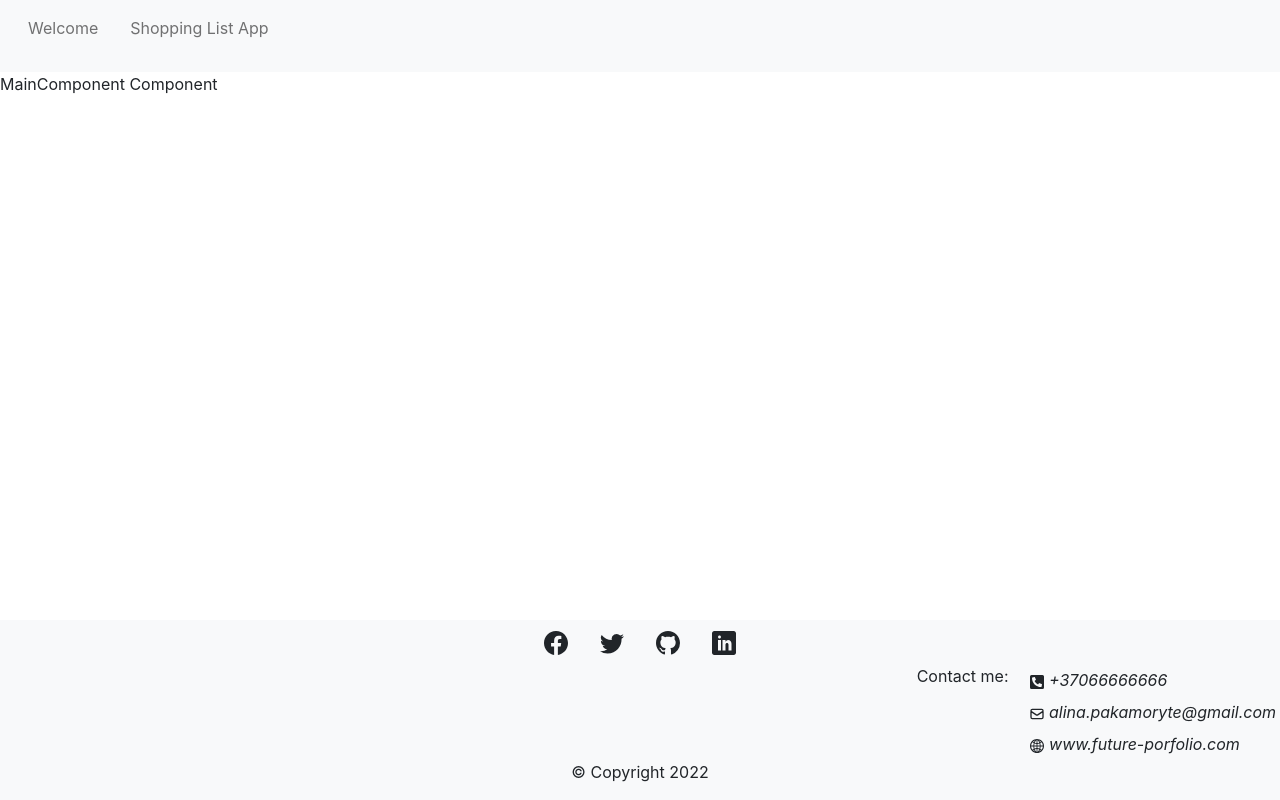
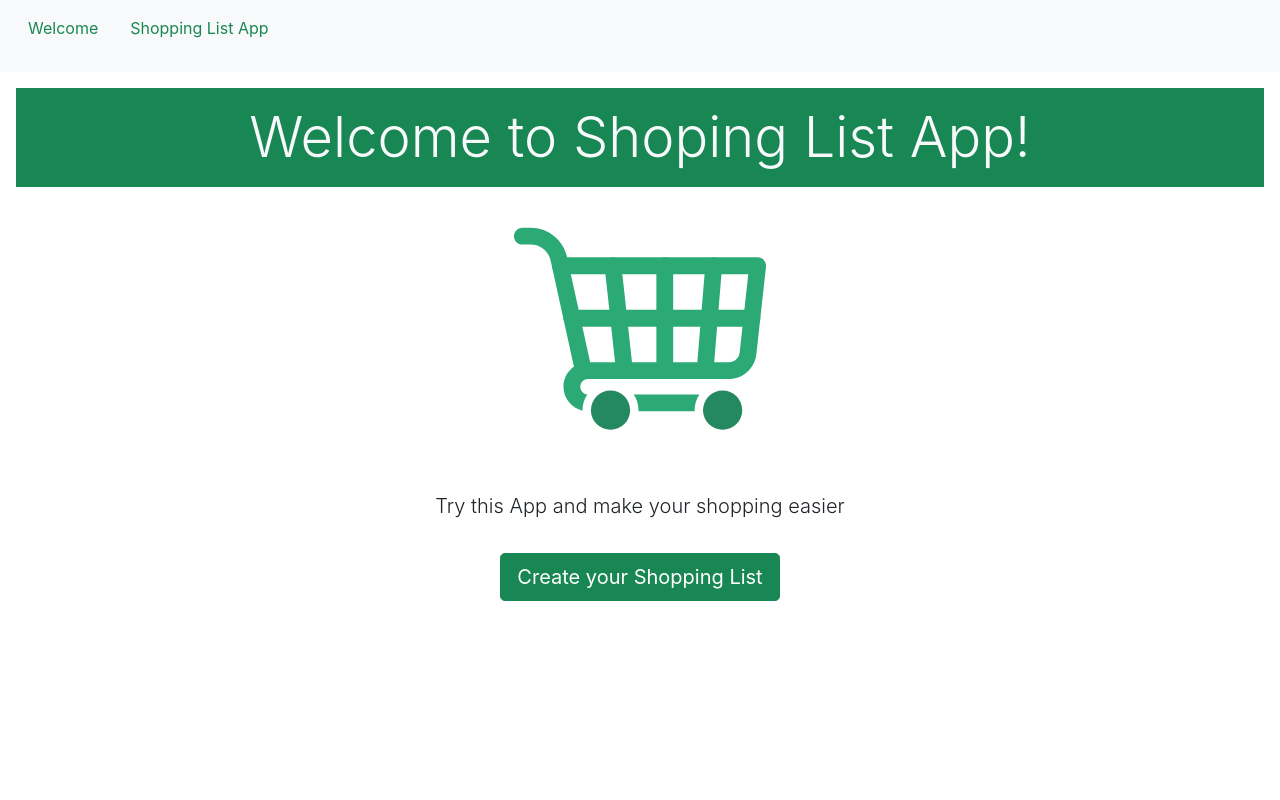
Before and after one commit to alinapak/shoppingListApp2, a React (Create React App) app: page / in a window 1280 px wide. Shown: the top 800 px of the page. Built offline with nearby package versions, Linux system fonts and the light colour scheme; the HTML template or start-up script is replaced by a standard one.

Commit message:
Fixed styling to a better look, added main page styling with button which navigates to shopping list app page

```diff
--- a/package.json
+++ b/package.json
@@ -12,6 +12,7 @@
     "react-bootstrap": "^2.3.1",
     "react-bootstrap-icons": "^1.8.2",
     "react-dom": "^18.1.0",
+    "react-external-link": "^2.0.0",
     "react-icons": "^4.3.1",
     "react-router-dom": "^6.3.0",
     "react-scripts": "5.0.1",
--- a/src/App.js
+++ b/src/App.js
@@ -10,16 +10,12 @@ function App() {
     <BrowserRouter>
       <Header />
       <Routes>
-        <Route path="*"
-          element={
+        <Route path="*"     element={
             <main className="text-center">
               <img src="https://miro.medium.com/max/800/1*hFwwQAW45673VGKrMPE2qQ.png"></img>
             </main>
-          }
-        />
-        {/* ikeliam viska ka norim matyti, neuztenka tik komponento, reikia ir props ir pan */}
-        {/* jei norim main kontento, imetam ta kontenta i tuscia slesa */}
-        <Route path='/' element={<MainComponent message="Hello !!" text="How are you?" />} />
+          }/>
+        <Route path='/' element={<MainComponent />} />
         <Route path="/app" element={<ShoppingListApp />} />
       </Routes>
       <Footer />
--- a/src/components/Footer/Footer.css
+++ b/src/components/Footer/Footer.css
@@ -1 +1,3 @@
-.Footer {}
+#footer {
+  padding-bottom:1px;
+}
--- a/src/components/Footer/Footer.js
+++ b/src/components/Footer/Footer.js
@@ -1,38 +1,47 @@
 import React from 'react';
 import { BsFacebook, BsTwitter, BsGithub } from "react-icons/bs";
 import { ImLinkedin } from "react-icons/im";
-import {FaPhoneSquareAlt} from "react-icons/fa";
-import {HiOutlineMail} from "react-icons/hi";
-import {AiOutlineGlobal} from "react-icons/ai";
+import { FaPhoneSquareAlt } from "react-icons/fa";
+import { HiOutlineMail } from "react-icons/hi";
+import { AiOutlineGlobal } from "react-icons/ai";
 import './Footer.css';
 
 const styles = {
   icons: {
     fontSize: "1.5rem"
+  },
+  color:{
+    color:"black"
   }
+}
+const RedirectPage = () => {
+  React.useEffect(() => {
+    window.location.replace('https://www.google.com')
+  }, [])
 }
 const Footer = () => {
   const today = new Date();
   return (
-    <>
-      <div className="bg-light fixed-bottom">
+    <><div className="d-flex flex-column min-vh-100">
+      <div className="bg-light mt-auto" id="footer">
         <div>
-          <div className="d-flex justify-content-center p-1 ">
-            <i className="px-3" style={styles.icons}><BsFacebook /></i>
-            <i className="px-3" style={styles.icons}><BsTwitter /></i>
-            <i className="px-3" style={styles.icons}><BsGithub /></i>
-            <i className="px-3" style={styles.icons}><ImLinkedin /></i>
+          <div className="d-flex justify-content-center p-2 border-bottom">
+            <a style={styles.color} href="https://facebook.com"><i className="px-3" style={styles.icons}><BsFacebook /></i></a>
+            <a style={styles.color} href="https://twitter.com"><i className="px-3" style={styles.icons}><BsTwitter /></i></a>
+            <a style={styles.color} href="https://github.com"><i className="px-3" style={styles.icons}><BsGithub /></i></a>
+            <a style={styles.color} href="https://linkedin.com"><i className="px-3" style={styles.icons}><ImLinkedin /></i></a>
           </div>
-          <div className="d-flex justify-content-end">
+          <div className="d-flex justify-content-end p-2">
             <p className="px-3">Contact me:</p>
             <div className='d-grid'>
-            <i className="p-1"><FaPhoneSquareAlt/> +37066666666</i>
-            <i className="p-1"><HiOutlineMail/> alina.pakamoryte@gmail.com</i>
-            <i className="p-1"><AiOutlineGlobal/> www.future-porfolio.com</i>
+              <i className="p-1"><FaPhoneSquareAlt /> +37066666666</i>
+              <i className="p-1"><HiOutlineMail /> alina.pakamoryte@gmail.com</i>
+              <i className="p-1"><AiOutlineGlobal /> www.future-porfolio.com</i>
             </div>
           </div>
         </div>
-        <p className="text-center">  © Copyright {today.getFullYear()}</p>
+        <p className="text-center border-top">  © Copyright {today.getFullYear()}</p>
+      </div>
       </div>
     </>
   );
--- a/src/components/Header/Header.css
+++ /dev/null
@@ -1 +0,0 @@
-.Header {}
--- a/src/components/Header/Header.js
+++ b/src/components/Header/Header.js
@@ -1,5 +1,4 @@
 import React from 'react';
-import './Header.css';
 import { Link, NavLink } from 'react-router-dom';
 
 const Header = () => (
@@ -7,10 +6,10 @@ const Header = () => (
       <nav className="navbar navbar-light bg-light">
         <ul className="container-fluid justify-content-start">
           <li className="navbar-nav px-3">
-            <Link className="nav-link" to="/">Welcome</Link>
+            <Link className="nav-link text-success" to="/">Welcome</Link>
           </li>
           <li className="navbar-nav px-3">
-            <NavLink className="nav-link" to="/app">
+            <NavLink className="nav-link text-success" to="/app">
               Shopping List App
             </NavLink>
           </li>
--- a/src/components/MainComponent/MainComponent.css
+++ /dev/null
@@ -1 +0,0 @@
-.MainComponent {}
--- a/src/components/MainComponent/MainComponent.js
+++ b/src/components/MainComponent/MainComponent.js
@@ -1,12 +1,15 @@
 import React from 'react';
-import './MainComponent.css';
-
+import { Link } from 'react-router-dom';
+import {ReactComponent as Cart} from "./cart.svg"
 const MainComponent = () => (
-  <div className="MainComponent">
-    MainComponent Component
-  </div>
+  <>
+    <div className="jumbotron text-center">
+      <h1 className="display-4 m-3 p-3 bg-success text-light">Welcome to Shoping List App!</h1>
+      <Cart/>
+      <p className="lead m-3 p-3">Try this App and make your shopping easier</p>
+      <Link className="btn btn-success btn-lg" to="/app" role="button">Create your Shopping List</Link>
+    </div>
+  </>
 );
 
-
-
 export default MainComponent;
--- a/src/components/ShoppingListApp/ShopingListApp.js
+++ b/src/components/ShoppingListApp/ShopingListApp.js
@@ -1,4 +1,5 @@
 import React, { useEffect, useState } from 'react';
+import "./ShoppingListApp.css"
 
 const readLocalItems = () => {
    let shopItems = localStorage.getItem("items");
@@ -12,7 +13,7 @@ import React, { useEffect, useState } from 'react';
 
 const ShoppingListApp = () => {
    const [items, setItems] = useState(readLocalItems());
-   const [newItem, setNewItem] = useState();
+   const [newItem, setNewItem] = useState([]);
 
    useEffect(() => {
       localStorage.setItem("items", JSON.stringify(items));
@@ -29,6 +30,10 @@ const ShoppingListApp = () => {
       setItems(filtered);
    };
 
+   const identical = (shoppingItem) => {
+      items.filter((shopI) => shopI === shoppingItem);
+   };
+
    const checkItem = (x) => {
       setItems(items.map((item) => {
          if (item.id === x) {
@@ -42,22 +47,25 @@ const ShoppingListApp = () => {
    }
 
    return (
+      <>
          <div className="card m-3">
-         <form onSubmit={(e) => addItem(e)} className="card-body m-3 list-group list-group-flush">
-            <input className="list-group-item border border-warning rounded" value={newItem} onChange={(e) => setNewItem(e.target.value)} required>
+            <h1 className="text-center text-success display-4">Make your list here</h1>
+            <form onSubmit={(e) => addItem(e)} className="card-body m-3  justify-content-center row d-flex ">
+               <input className="list-group-item border border-success rounded" value={newItem} onChange={(e) => setNewItem(e.target.value)} required>
                </input>
-            <button className=" btn mt-3 btn-warning">Add item</button>
+               <button className=" btn btn-lg mt-3 btn-success">Add item</button>
             </form>
-         <div className="container">{items.map((item, idx) => (
-            <ul className="row justify-content-center" key={idx}>
-               <li className="list-group-item rounded col-4">{item.item}</li>
-               <button className="btn col-2 btn-danger" onClick={() => checkItem(item.id)}>Check</button>
-               <button onClick={() => { removeItem(item); }} className="btn col-2 btn-dark">Delete</button>
-            </ul>
+            <ul className="row">{items.map((item, idx) => (
+               <li className="row my-1 d-flex justify-content-center  " key={idx}>
+                  <div className={`list-group-item bg-light rounded col-5 ${item.completed ? "completed" : ""}`}>{item.item}</div>
+                  <button className="btn mx-1 col-3 btn btn-outline-danger  flex-wrap" onClick={() => checkItem(item.id)}>{item.completed ? `Uncheck` : `Got it`}</button>
+                  <button onClick={() => { removeItem(item); }} className="btn col-3 btn-danger  flex-wrap">Delete</button>
+               </li>
             )
             )}
+            </ul>
          </div>
-      </div>
+      </>
    );
 };
 
--- /dev/null
+++ b/src/components/ShoppingListApp/ShoppingListApp.css
@@ -0,0 +1,6 @@
+.completed {
+opacity:0.5;
+}
+.completed::before {
+   content:"✓";
+}
--- a/src/components/ShoppingListApp/ShoppingListForm.css
+++ /dev/null
@@ -1 +0,0 @@
-.ShoppingListForm {}
```
Also changed, not shown: src/components/MainComponent/cart.svg (added), 1 other file (tests, documents, lock files or other folders). Lines whose indentation alone changed are shown as unchanged.
